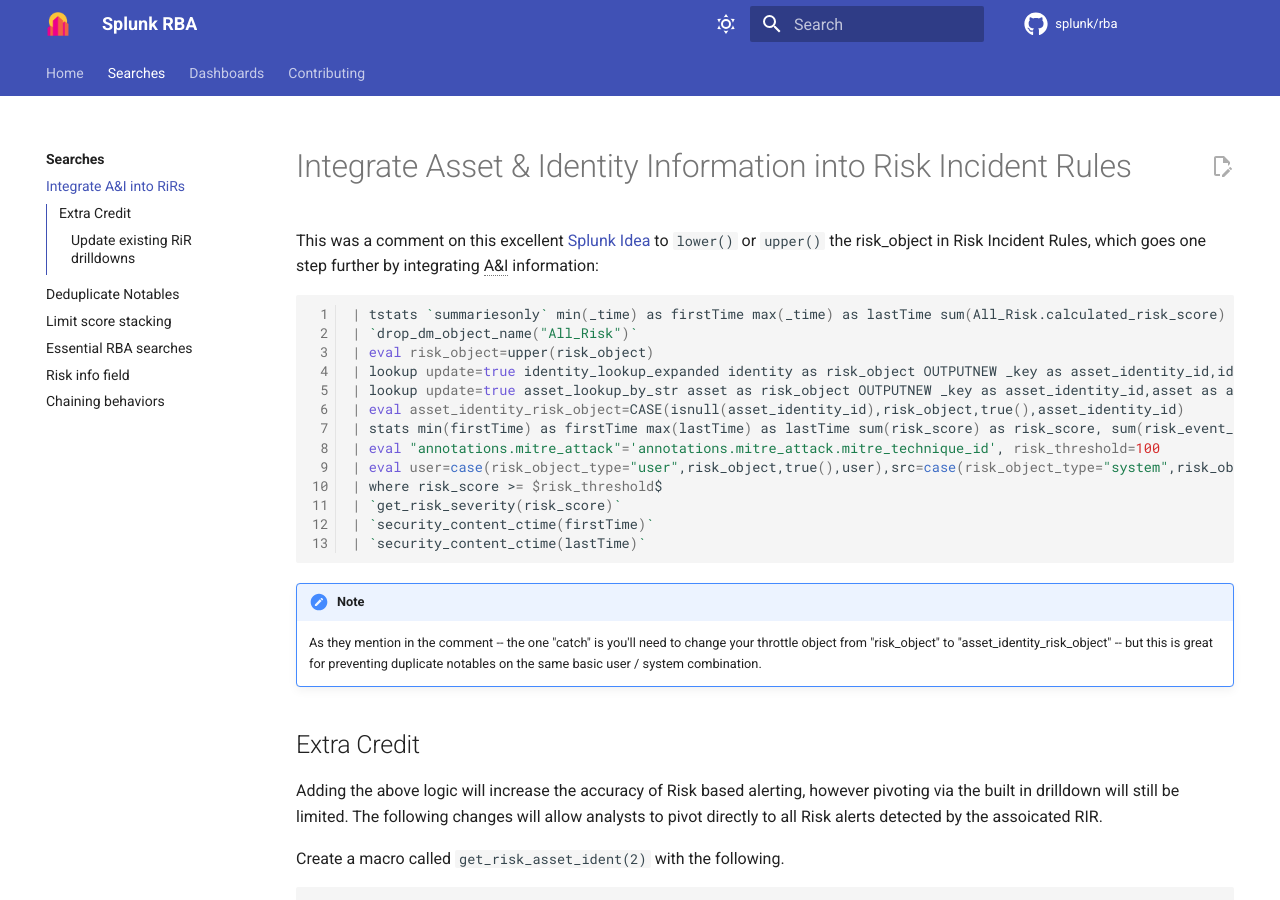
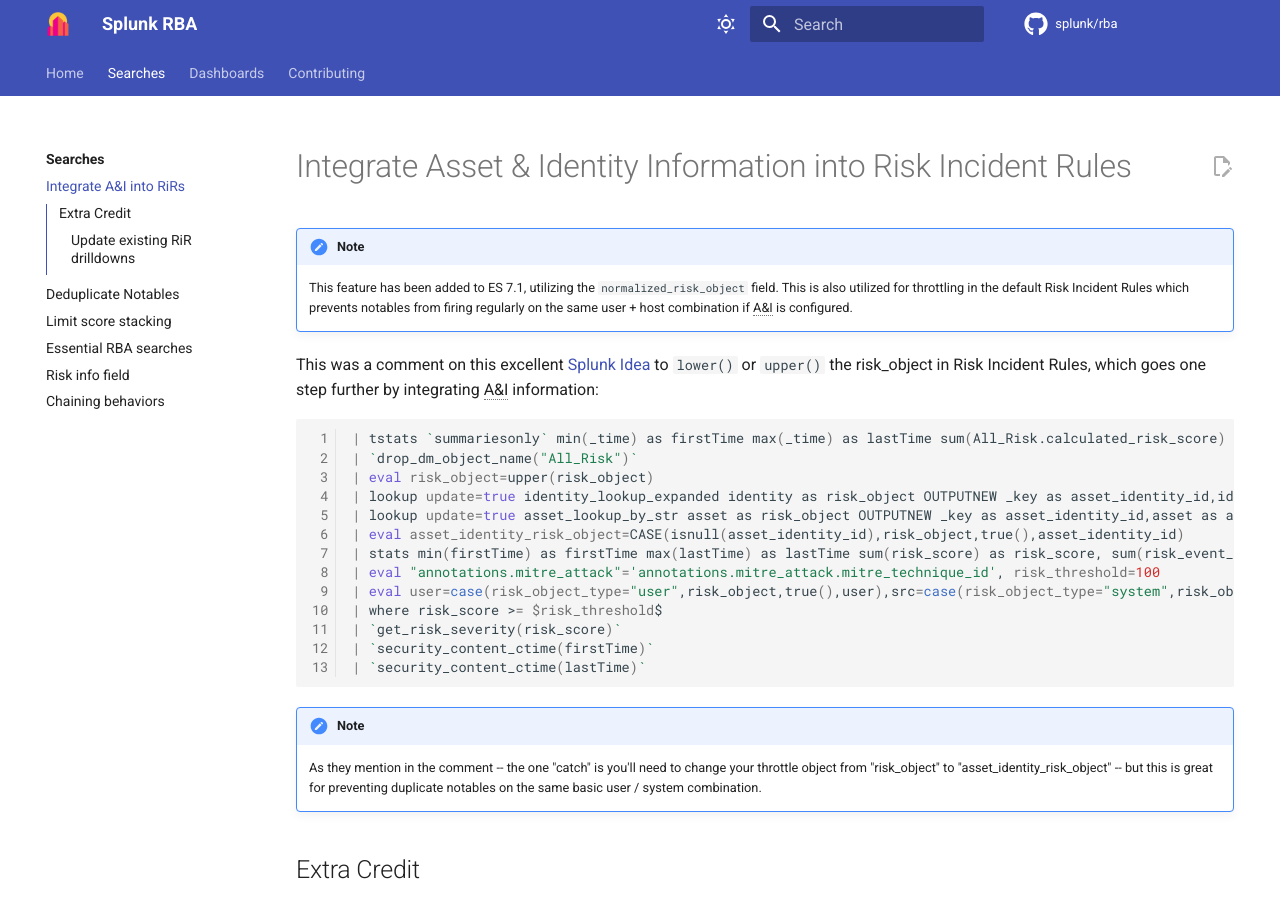
Before and after one commit to splunk/rba, an MkDocs documentation site: the page built from docs/searches/asset_and_identity_rir_logic.md, in a window 1280 px wide and 900 px high. Built offline with MkDocs 1.6.1 and Material for MkDocs 9.7.7, drawn with Linux system fonts in a browser that asks for light colours; comment, search, counter and statistics services are not loaded.

Commit message:
Update asset_and_identity_rir_logic.md
Included note that this is now in ES 7.1

```diff
--- a/docs/searches/asset_and_identity_rir_logic.md
+++ b/docs/searches/asset_and_identity_rir_logic.md
@@ -1,4 +1,7 @@
 # Integrate Asset & Identity Information into Risk Incident Rules
+
+!!! note
+    This feature has been added to ES 7.1, utilizing the `normalized_risk_object` field. This is also utilized for throttling in the default Risk Incident Rules which prevents notables from firing regularly on the same user + host combination if A&I is configured.
 
 This was a comment on this excellent [Splunk Idea](https://ideas.splunk.com/ideas/ESSID-I-253){ target=_blank } to `lower()` or `upper()` the risk_object in Risk Incident Rules, which goes one step further by integrating A&I information:
 
```
